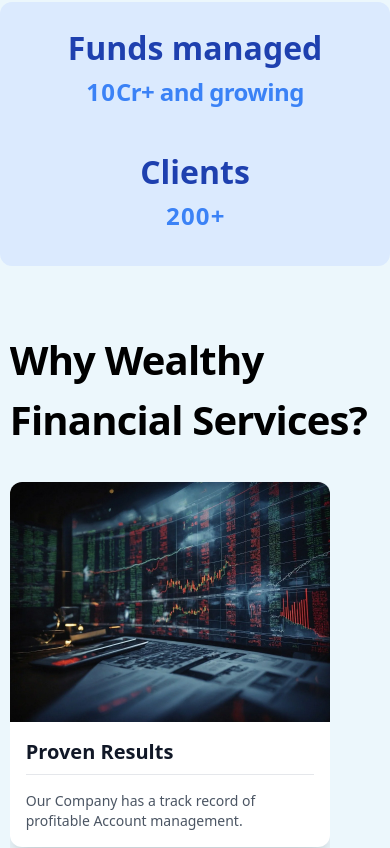
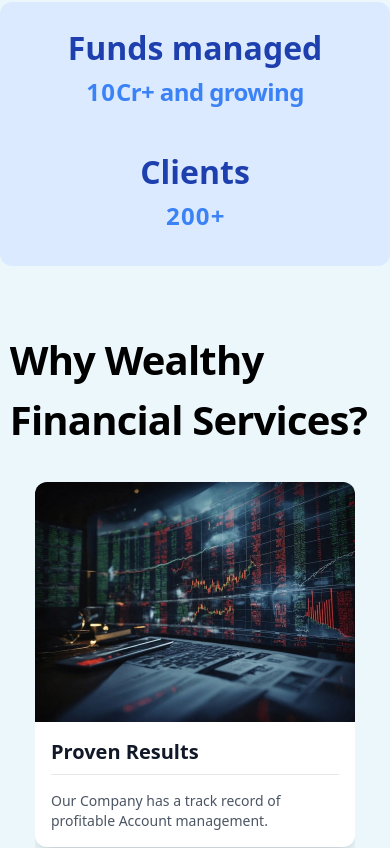
Before and after one commit to SanketSonawane11/wealthyfinancial, a Next.js app: page / in a window 390 px wide. Shown: the part 4059-4907 px from the top of the page. Built offline with nearby package versions, Linux system fonts and the light colour scheme.

Commit message:
Fixed why us section

```diff
--- a/src/app/Components/Contact.tsx
+++ b/src/app/Components/Contact.tsx
@@ -41,7 +41,7 @@ const ContactForm = () => {
   if (isLoading) return <Loader />;
 
   return (
-    <div id="ContactForm" className="isolate w-full rounded-xl bg-white px-6 py-24 sm:py-32 lg:px-8 relative">
+    <div id="Contact" className="isolate w-full rounded-xl bg-white px-6 py-24 sm:py-32 lg:px-8 relative">
       {/* Background Decoration */}
       <div
         className="absolute inset-x-0 top-[-10rem] -z-10 transform-gpu overflow-hidden blur-3xl sm:top-[-20rem]"
--- a/src/app/Components/WhyUs.tsx
+++ b/src/app/Components/WhyUs.tsx
@@ -36,7 +36,7 @@ export async function WhyUs() {
   ];
 
   return (
-    <div className="h-full w-[95%] md:w-[full] my-[2rem] items-center justify-center overflow-hidden pt-8">
+    <div className="h-full flex flex-col w-[95%] md:w-[full] my-[2rem] items-center justify-center overflow-hidden pt-8">
       <BoxReveal boxColor={"#eab308"} duration={0.5}>
         <Heading heading="Why Wealthy Financial Services?" />
       </BoxReveal>
--- a/src/app/Components/ui/Nav.tsx
+++ b/src/app/Components/ui/Nav.tsx
@@ -176,6 +176,7 @@ export const FloatingNav = ({
               ))}
             </div>
             <div className="hidden lg:flex text-[1.1rem] items-center justify-center gap-5">
+              <Link href="#Contact">
                 <motion.button
                   whileHover={{ scale: 1.05 }}
                   whileTap={{ scale: 0.95 }}
@@ -183,6 +184,7 @@ export const FloatingNav = ({
                 >
                   Call Now
                 </motion.button>
+              </Link>
             </div>
             <div
               className="text-[2rem] lg:hidden cursor-pointer"
```
Lines whose indentation alone changed are shown as unchanged.
